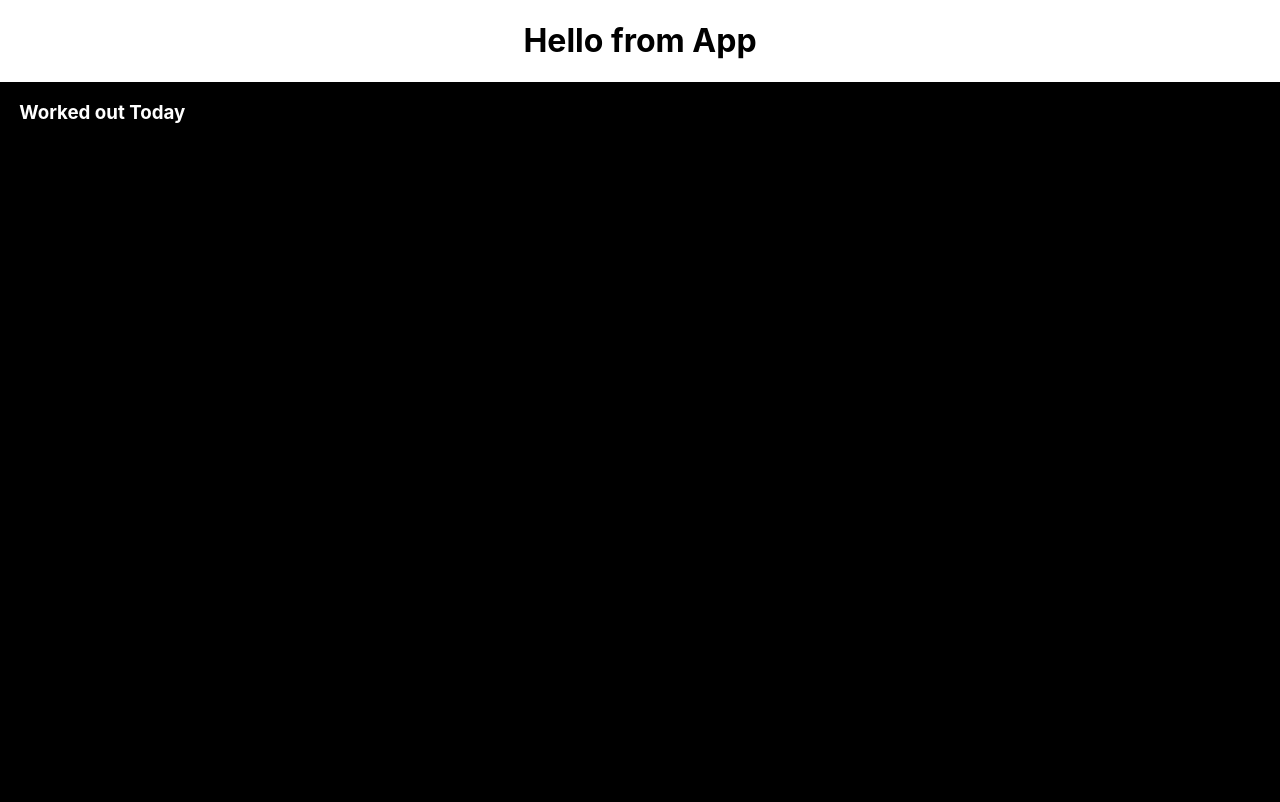
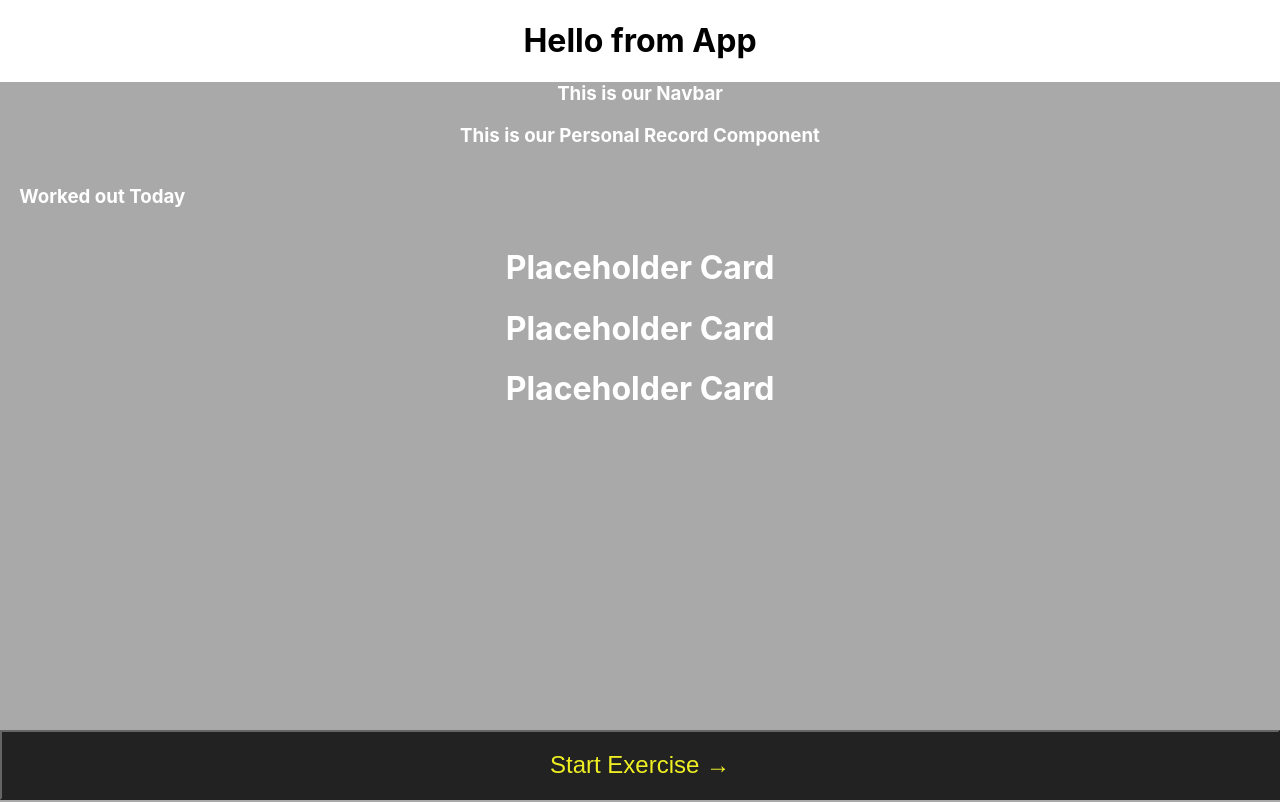
Before and after one commit to bw-weightlifting-journal-3/frontend-weight-lifting, a React (Create React App) app in the folder weight-lifting/: page / in a window 1280 px wide. Shown: the top 802 px of the page. Built offline with nearby package versions, Linux system fonts and the light colour scheme; the HTML template or start-up script is replaced by a standard one.

Commit message:
Got sticky footer going

```diff
--- a/weight-lifting/src/Components/WorkoutView.js
+++ b/weight-lifting/src/Components/WorkoutView.js
@@ -8,9 +8,14 @@ const WorkoutView = () => {
   return (
     <Wrapper>
       {/* Placeholder for Navbar */}
+      <h3>This is our Navbar</h3>
       {/* Bring in Personal Record Component */}
+      <h3>This is our Personal Record Component</h3>
       <Header>Worked out Today</Header>
       {/* Map over workouts created */}
+      <h1>Placeholder Card</h1>
+      <h1>Placeholder Card</h1>
+      <h1>Placeholder Card</h1>
 
       {/* Link to the next page */}
       <Button>Start Exercise → </Button>
@@ -22,17 +27,24 @@ export default WorkoutView;
 
 // All of our styled components
 const Button = styled.button`
-  display: flex;
-  margin-top: 90%;
-  background: black;
+  position: fixed;
+  opacity: 0.8;
+  left: 0;
+  bottom: 0;
+  width: 100%;
+  background-color: black;
   color: yellow;
+  text-align: center;
+  padding: 1.2rem;
+  font-size: 1.5rem;
 `;
 
 const Wrapper = styled.div`
-  background: black;
+  background: darkgrey;
   height: 100vh;
   width: 100vw;
   margin: 0 auto;
+  color: white;
 `;
 
 const Header = styled.h3`
```
